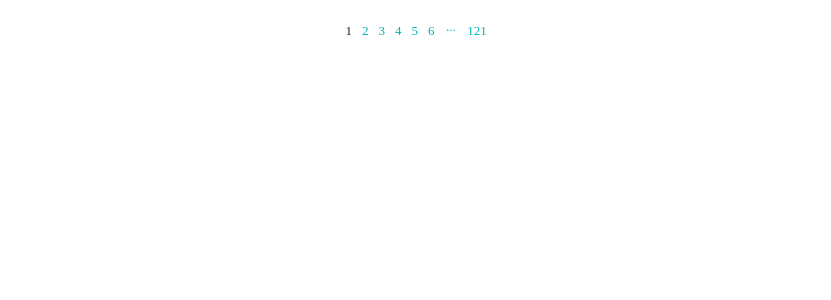
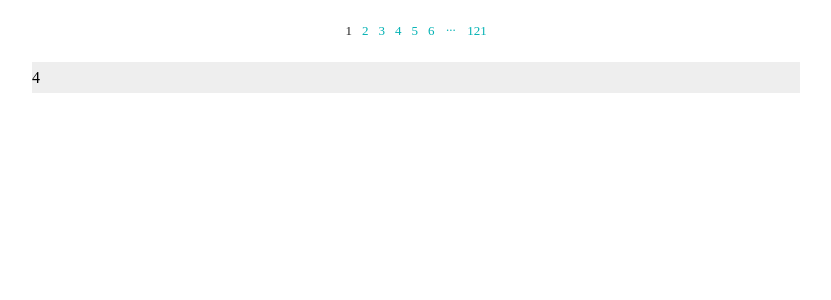
Before and after one commit to GxbTss/asyncguo-vue-cli, a Vue app: page / in a window 1280 px wide. Shown: the top 300 px of the page, without its empty margins (224-1055 px from the left). Built offline with nearby package versions, Linux system fonts and the light colour scheme; a small style sheet from the web is missing.

Commit message:
text-scroll 组件

```diff
--- /dev/null
+++ b/src/base/TextScroll/index.vue
@@ -0,0 +1,146 @@
+<template>
+  <div class="component-text-scroll">
+    <transition-group tag="ul" :name="scrollType">
+      <li
+        v-for="(item, index) in datalist"
+        :key="index"
+        v-show="index === count"
+      >
+        <p>{{item.text}}</p>
+      </li>
+    </transition-group>
+  </div>
+</template>
+
+<script>
+export default {
+  name: 'TextScroll',
+  props: {
+    datalist: {
+      type: Array,
+      default: []
+    },
+    scrollType: {
+      type: String,
+      default: 'scroll-up'
+    }
+  },
+  data () {
+    return {
+      count: 0, // 当前索引
+      intervalId: null, // 定时器ID
+      playTime: 2000  // 定时器执行间隔
+    }
+  },
+  methods: {
+    getText () {
+      // 获得当前数组长度
+      let dataLength = this.datalist.length
+      // 当数组为空时，直接返回
+      if (dataLength === 0) {
+        return
+      }
+
+      if (this.count === dataLength - 1) {
+        this.count = 0
+      } else {
+        this.count ++
+      }
+    }
+  },
+  created () {
+    switch (this.scrollType) {
+      case 'scroll-up':
+        this.playTime = 2000
+        break
+      case 'scroll-up-linear':
+        this.playTime = 1000
+        break
+      case 'scroll-left':
+        this.playTime = 2000
+        break
+      case 'scroll-left-linear':
+        this.playTime = 4000
+        break
+      default:
+        this.playTime = 2000
+        break
+    }
+    this.intervalId = setInterval(() => {
+      this.getText()
+    }, this.playTime);
+  },
+  destroyed () {
+    clearInterval(this.intervalId)
+  }
+}
+</script>
+
+<style lang="less" scoped>
+@import '../../common/styles/mixins.less';
+  .component-text-scroll{
+    background-color: #eee;
+    width: 100%;
+    ul{
+      position: relative;
+      width: 100%;
+      .px2rem(height, 30);
+      .px2rem(line-height, 30);
+      overflow: hidden;
+      li{
+        position: absolute;
+        width: 100%;
+        overflow: hidden;
+        p{
+          overflow: hidden;
+          text-overflow: ellipsis;
+          white-space: nowrap;
+        }
+      }
+    }
+    // 向左滚动
+    .scroll-left-enter-active,
+    .scroll-left-leave-active{
+      transition: all 2s ease;
+    }
+    .scroll-left-enter{
+      transform: translate3d(100%, 0, 0);
+    }
+    .scroll-left-leave-to{
+      transform: translate3d(-100%, 0, 0);
+    }
+    // 向左匀速滚动
+    .scroll-left-linear-enter-active,
+    .scroll-left-linear-leave-active{
+      transition: all 4s linear;
+    }
+    .scroll-left-linear-enter{
+      transform: translate3d(100%, 0, 0);
+    }
+    .scroll-left-linear-leave-to{
+      transform: translate3d(-100%, 0, 0);
+    }
+    // 向上滚动
+    .scroll-up-enter-active,
+    .scroll-up-leave-active{
+      transition: all .5s ease;
+    }
+    .scroll-up-enter{
+      transform: translate3d(0, 100%, 0);
+    }
+    .scroll-up-leave-to{
+      transform: translate3d(0, -100%, 0);
+    }
+    // 向上匀速滚动
+    .scroll-up-linear-enter-active,
+    .scroll-up-linear-leave-active{
+      transition: all 1s linear;
+    }
+    .scroll-up-linear-enter{
+      transform: translate3d(0, 100%, 0);
+    }
+    .scroll-up-linear-leave-to{
+      transform: translate3d(0, -100%, 0);
+    }
+  }
+</style>
--- a/src/components/Car/index.vue
+++ b/src/components/Car/index.vue
@@ -1,19 +1,28 @@
 <template>
   <div class="car">
     <pagination :current-page="currentPage" :total-page="totalPage" @pageChange="getPost"></pagination>
+    <text-scroll :datalist="data" scrollType="scroll-up"></text-scroll>
   </div>
 </template>
 
 <script>
 import Pagination from '@/base/Pagination';
+import TextScroll from '@/base/TextScroll'
 export default {
   components: {
-    Pagination
+    Pagination,
+    TextScroll
   },
   data () {
     return {
       currentPage: 1,
-      totalPage: 121
+      totalPage: 121,
+      data: [
+              {id: 1, text: '1'},
+              {id: 2, text: '2'},
+              {id: 3, text: '3'},
+              {id: 4, text: '4'}
+            ]
     }
   },
   methods: {
--- a/src/router/index.js
+++ b/src/router/index.js
@@ -13,7 +13,7 @@ let router = new Router({
       name: 'car',
       component: Car,
       meta: {
-        title: 'car'
+        title: ''
       }
     }
   ]
```
